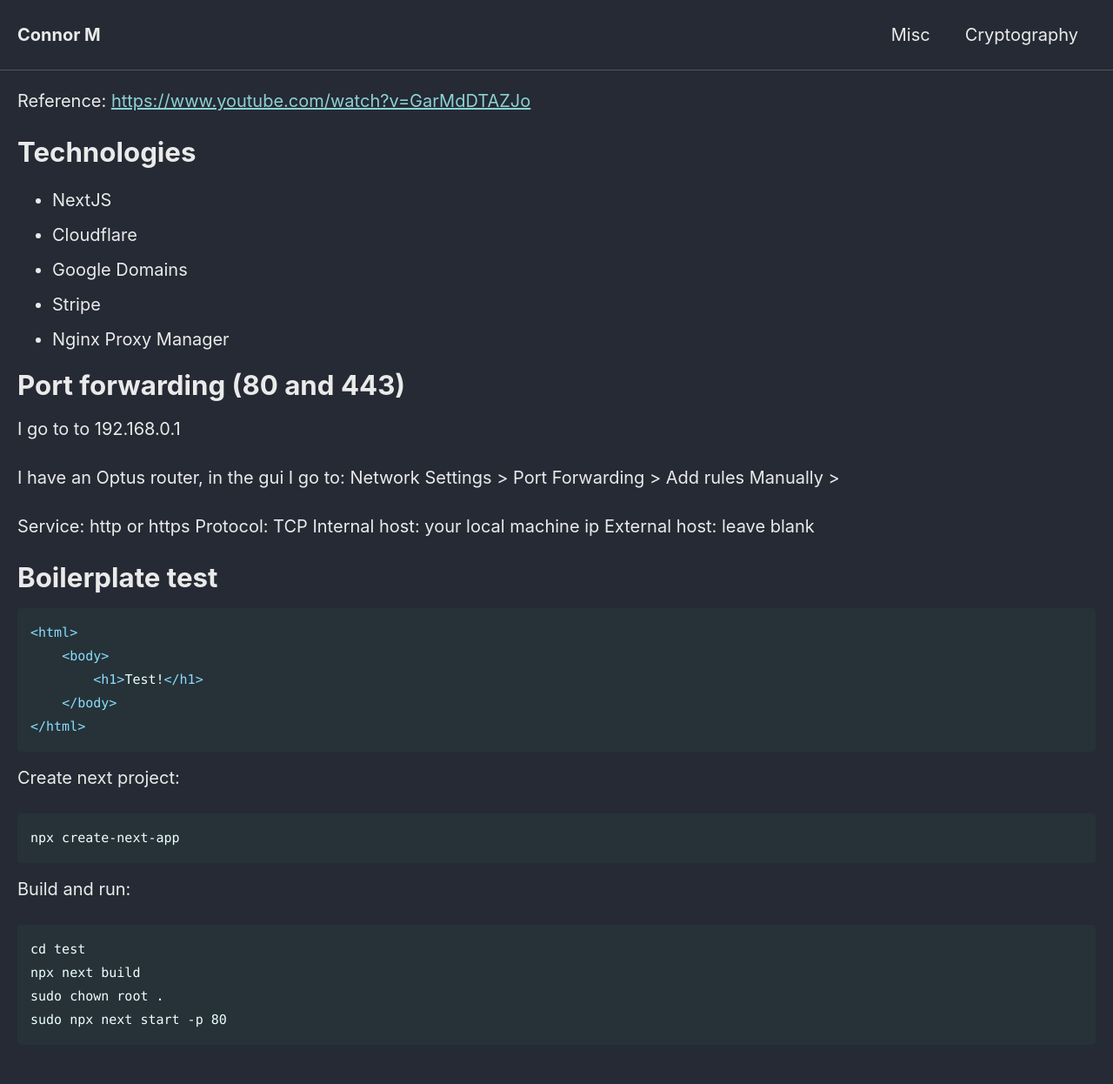
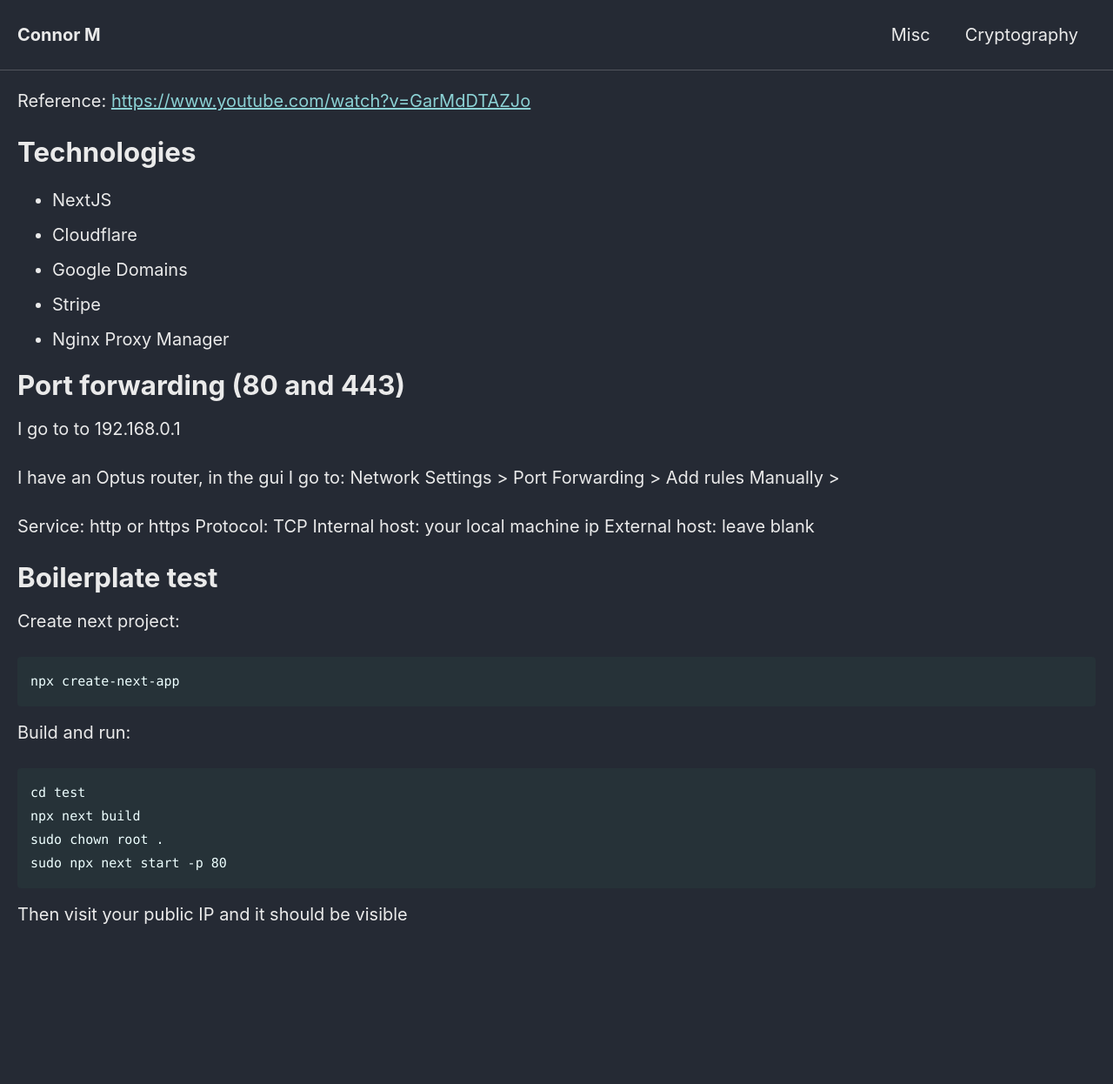
Before and after one commit to Connor-McCartney/Connor-McCartney.github.io, a Jekyll site: the page built from _pages/misc/ecommerce.md, in a window 1280 px wide. Shown: the whole page at 87% size. Built offline with Jekyll 4.4.1, drawn with Linux system fonts in a browser that asks for light colours; cached includes are drawn as plain includes; our own code applies the rules of GitHub Pages for plain Markdown files; after the commit the page ends 1122 px from its top, so only the background shows below that.

Commit message:
Update ecommerce.md

````diff
--- a/_pages/misc/ecommerce.md
+++ b/_pages/misc/ecommerce.md
@@ -24,14 +24,6 @@ External host: leave blank
 
 # Boilerplate test
 
-```html
-<html>
-    <body>
-        <h1>Test!</h1>
-    </body>
-</html>
-```
-
 Create next project:
 
 ```
@@ -46,3 +38,5 @@ npx next build
 sudo chown root .
 sudo npx next start -p 80
 ```
+
+Then visit your public IP and it should be visible
````
